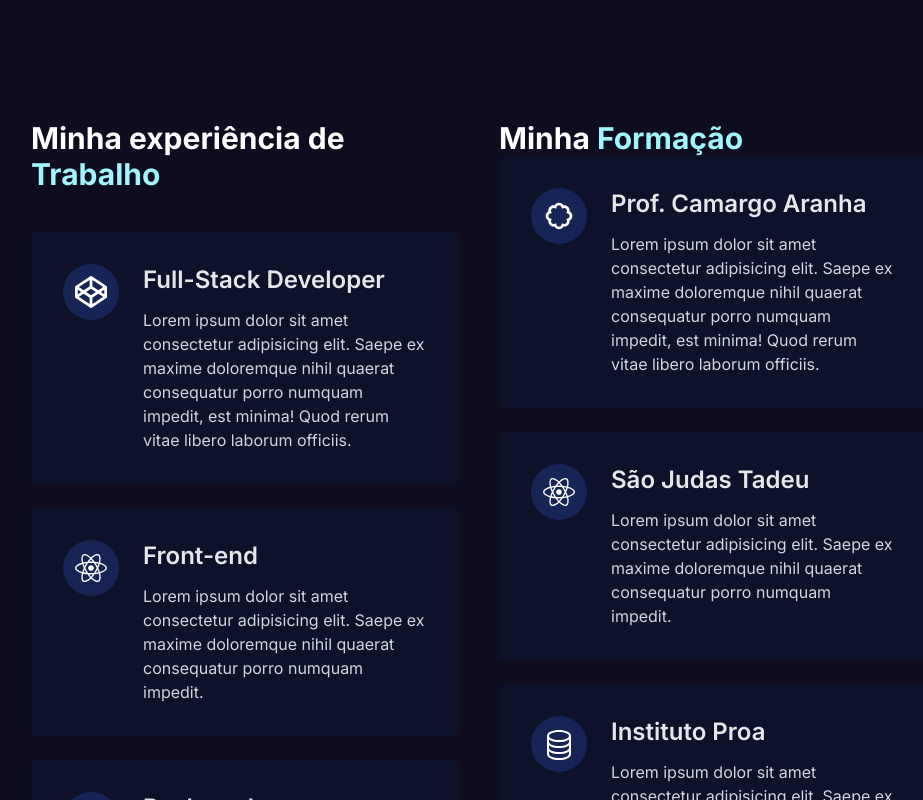
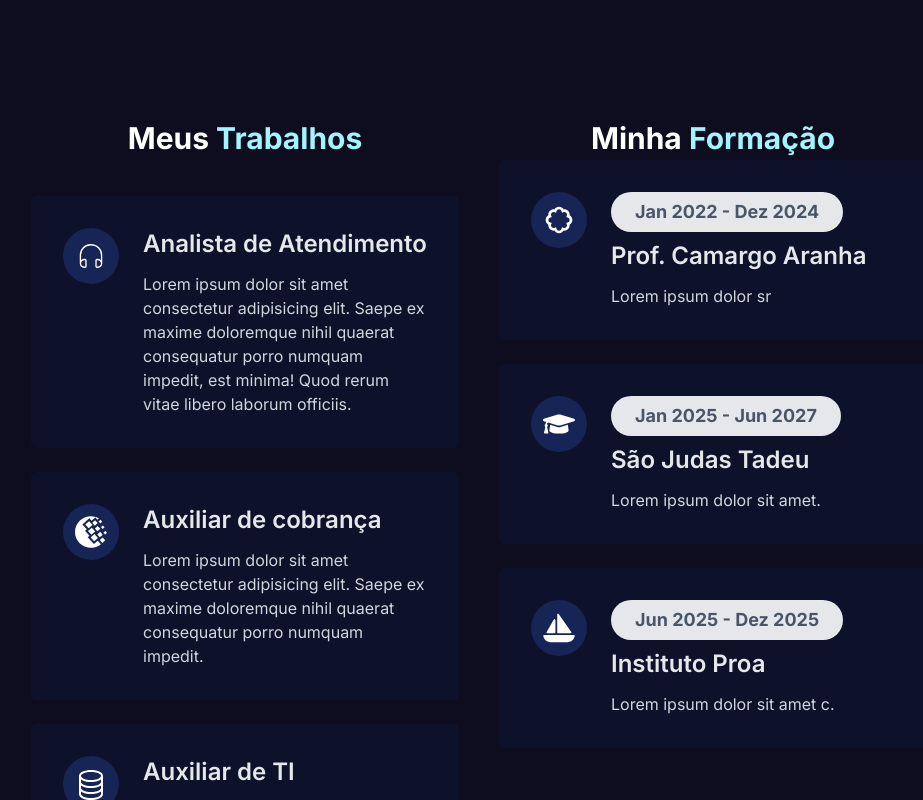
Before and after one commit to Cai0Sant0/PortfolioNext, a Next.js app: page / in a window 1280 px wide. Shown: the part 1380-2180 px from the top of the page, without its empty margins (161-1084 px from the left). Built offline with nearby package versions, Linux system fonts and the light colour scheme.

Commit message:
alterando icones e estilo de h1 resume

```diff
--- a/components/Home/Resume/Resume.tsx
+++ b/components/Home/Resume/Resume.tsx
@@ -1,28 +1,31 @@
 import React from "react";
 import ResumeCard from "./ResumeCard";
-import { FaCodepen, FaReact } from "react-icons/fa";
+import { FaCodepen, FaGraduationCap, FaReact } from "react-icons/fa";
 import { BsDatabase } from "react-icons/bs";
 import { BiBadge } from "react-icons/bi";
+import { CiHeadphones } from "react-icons/ci";
+import { SiWebmoney } from "react-icons/si";
+import { FaSailboat } from "react-icons/fa6";
 
 const Resume = () => {
     return <div className="pt-20 pb-16">
         <div className="w-[90%] sm:w-[70%] mx-auto grid grid-cols-1 xl:grid-cols-2 gap-10">
             {/* WORK PART */}
             <div>
-                <h1 className="text-2xl sm:text-3xl font-bold text-white">Minha experiência de <span className="text-cyan-200">Trabalho</span></h1>
+                <h1 className="text-2xl text-center sm:text-3xl font-bold text-white">Meus <span className="text-cyan-200">Trabalhos</span></h1>
                 <div className="mt-10">
-                    <ResumeCard Icon={FaCodepen} role="Full-Stack Developer" desc=" Lorem ipsum dolor sit amet consectetur adipisicing elit. Saepe ex maxime doloremque nihil quaerat consequatur porro numquam impedit, est minima! Quod rerum vitae libero laborum officiis." />
-                    <ResumeCard Icon={FaReact} role="Front-end" desc=" Lorem ipsum dolor sit amet consectetur adipisicing elit. Saepe ex maxime doloremque nihil quaerat consequatur porro numquam impedit." />
-                    <ResumeCard Icon={BsDatabase} role="Back-end" desc=" Lorem ipsum dolor sit amet consectetur adipisicing elit. Saepe ex maxime doloremque nihil quaerat consequatur porro numquam impedit." />
+                    <ResumeCard Icon={CiHeadphones} role="Analista de Atendimento" desc=" Lorem ipsum dolor sit amet consectetur adipisicing elit. Saepe ex maxime doloremque nihil quaerat consequatur porro numquam impedit, est minima! Quod rerum vitae libero laborum officiis."/>
+                    <ResumeCard Icon={SiWebmoney} role="Auxiliar de cobrança" desc=" Lorem ipsum dolor sit amet consectetur adipisicing elit. Saepe ex maxime doloremque nihil quaerat consequatur porro numquam impedit." />
+                    <ResumeCard Icon={BsDatabase} role="Auxiliar de TI" desc=" Lorem ipsum dolor sit amet consectetur adipisicing elit. Saepe ex maxime doloremque nihil quaerat consequatur porro numquam impedit." />
                 </div>
             </div>
             {/* Education */}
             <div>
-                <h1 className="text-2xl sm:text-3xl font-bold text-white">Minha <span className="text-cyan-200">Formação</span>
+                <h1 className="text-2xl mb-1 text-center sm:text-3xl font-bold text-white">Minha <span className="text-cyan-200">Formação</span>
                 </h1>
-                <ResumeCard Icon={BiBadge} role="Prof. Camargo Aranha" desc=" Lorem ipsum dolor sit amet consectetur adipisicing elit. Saepe ex maxime doloremque nihil quaerat consequatur porro numquam impedit, est minima! Quod rerum vitae libero laborum officiis." />
-                <ResumeCard Icon={FaReact} role="São Judas Tadeu" desc=" Lorem ipsum dolor sit amet consectetur adipisicing elit. Saepe ex maxime doloremque nihil quaerat consequatur porro numquam impedit." />
-                <ResumeCard Icon={BsDatabase} role="Instituto Proa" desc=" Lorem ipsum dolor sit amet consectetur adipisicing elit. Saepe ex maxime doloremque nihil quaerat consequatur porro numquam impedit." />
+                <ResumeCard Icon={BiBadge} role="Prof. Camargo Aranha" desc=" Lorem ipsum dolor sr" date = "Jan 2022 - Dez 2024"  />
+                <ResumeCard Icon={FaGraduationCap} role="São Judas Tadeu" desc=" Lorem ipsum dolor sit amet." date="Jan 2025 - Jun 2027" />
+                <ResumeCard Icon={FaSailboat} role="Instituto Proa" desc=" Lorem ipsum dolor sit amet c." date="Jun 2025 - Dez 2025" />
             </div>
         </div>
     </div>
```
